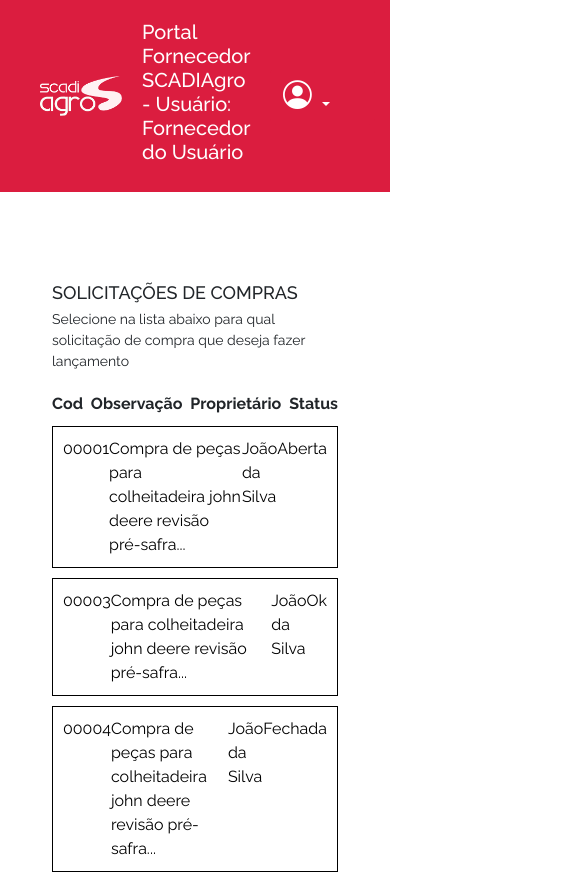
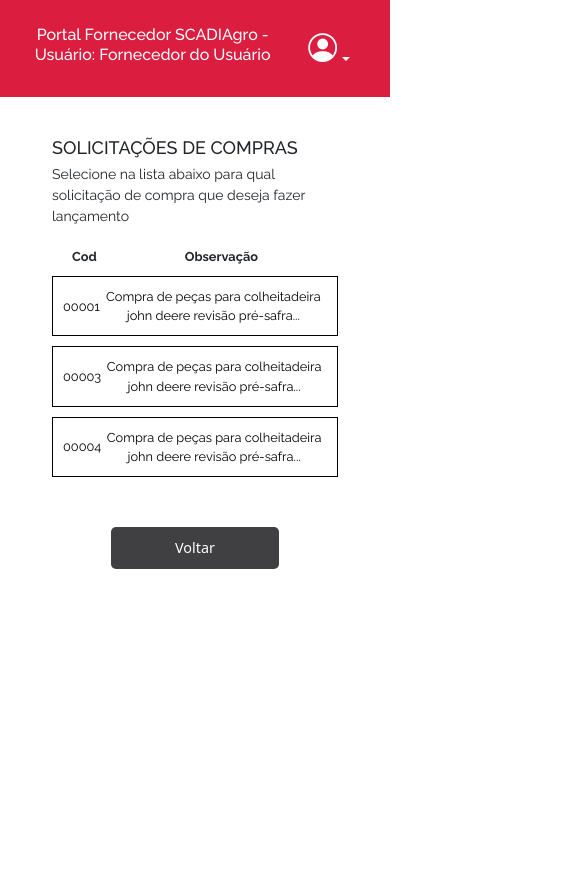
Before and after one commit to TML45/scadiago-supplier-portal, a plain HTML site: page budgets.html in a window 390 px wide. Shown: the top 875 px of the page, 585 px wide, since content can reach past the window. After the commit the page ends 844 px from the top, so only its background shows below. Drawn offline with nearby package versions, Linux system fonts and the light colour scheme; a script that the page names is missing.

Commit message:
realizada a responsividade das telas de dentro

```diff
--- a/budgets.html
+++ b/budgets.html
@@ -34,29 +34,29 @@
 
           <div class="tabela-solicitacoes">
             <div class="tabela-header">
-              <span>Cod</span>
-              <span>Observação</span>
-              <span>Proprietário</span>
-              <span>Status</span>
+              <span class="col1">Cod</span>
+              <span class="col2">Observação</span>
+              <span class="none">Proprietário</span>
+              <span class="none">Status</span>
             </div>
 
             <a href="prices.html" class="linha">
               <span>00001</span>
               <span>Compra de peças para colheitadeira john deere revisão pré-safra...</span>
-              <span>João da Silva</span>
-              <span>Aberta</span>
+              <span class="none">João da Silva</span>
+              <span class="none">Aberta</span>
             </a>
             <a href="prices.html" class="linha">
               <span>00003</span>
               <span>Compra de peças para colheitadeira john deere revisão pré-safra...</span>
-              <span>João da Silva</span>
-              <span>Ok</span>
+              <span class="none">João da Silva</span>
+              <span class="none">Ok</span>
             </a>
             <a href="prices.html" class="linha">
               <span>00004</span>
               <span>Compra de peças para colheitadeira john deere revisão pré-safra...</span>
-              <span>João da Silva</span>
-              <span>Fechada</span>
+              <span class="none">João da Silva</span>
+              <span class="none">Fechada</span>
             </a>
           </div>
         </section>
--- a/styles/budgets.css
+++ b/styles/budgets.css
@@ -126,3 +126,72 @@ main {
 .btn-voltar:hover {
   opacity: 0.9;
 }
+
+/* MOBILE */
+@media screen and (max-width: 390px) {
+
+  body, html {
+    height: 390px;
+  }
+
+  header {
+    justify-content: space-between;
+    padding: 20px;
+  }
+
+  .logo {
+    display: none;
+  }
+
+  header h1 {
+    font-size: 16px;
+    margin-left: 10px;
+    text-align: center;
+  }
+
+  #profile-icon {
+    margin-right: 20px;
+  }
+
+  .dropdown-toggle::after {
+  position: absolute;
+  right: 20px;
+  top: 65%;
+  }
+
+  .container {
+    width: 100%;
+    padding-top: 0px;
+    font-size: 0.8rem;
+  }
+
+  .tabela-solicitacoes .none {
+    display: none;
+  }
+
+  .tabela-header .col1{
+    margin-left: 20px;
+  }
+
+  .tabela-header .col2 {
+    margin-right: 80px;
+  }
+
+  .linha {
+    align-items: center;
+    text-align: center;
+    padding: 10px;
+    margin-bottom: 10px;
+    justify-content: space-around;
+  }
+
+  .btn-voltar {
+    margin: 0 auto;
+    font-size: 0.9rem;
+    width: 20vh;
+    display: flex;
+    justify-content: center;
+    text-align: center;
+  }
+
+}
--- a/styles/customers.css
+++ b/styles/customers.css
@@ -126,3 +126,72 @@ main {
 .btn-voltar:hover {
   opacity: 0.9;
 }
+
+/* MOBILE */
+@media screen and (max-width: 390px) {
+
+  body, html {
+    height: 390px;
+  }
+
+  header {
+    justify-content: space-between;
+    padding: 20px;
+  }
+
+  .logo {
+    display: none;
+  }
+
+  header h1 {
+    font-size: 16px;
+    margin-left: 10px;
+    text-align: center;
+  }
+
+  #profile-icon {
+    margin-right: 20px;
+  }
+
+  .dropdown-toggle::after {
+  position: absolute;
+  right: 20px;
+  top: 65%;
+  }
+
+  .container {
+    width: 100%;
+    padding-top: 0px;
+    font-size: 0.8rem;
+  }
+
+  .tabela-solicitacoes .none {
+    display: none;
+  }
+
+  .tabela-header .col1{
+    margin-left: 20px;
+  }
+
+  .tabela-header .col2 {
+    margin-right: 80px;
+  }
+
+  .linha {
+    align-items: center;
+    text-align: center;
+    padding: 10px;
+    margin-bottom: 10px;
+    justify-content: space-around;
+  }
+
+  .btn-voltar {
+    margin: 0 auto;
+    font-size: 0.9rem;
+    width: 20vh;
+    display: flex;
+    justify-content: center;
+    text-align: center;
+  }
+
+}
--- a/styles/edit-register.css
+++ b/styles/edit-register.css
@@ -53,7 +53,7 @@ header h1 {
 }
 
 main {
-  padding: 40px;
+  padding: 0 40px;
   flex: 1;
 }
 
@@ -63,7 +63,7 @@ main {
 }
 
 .clientes h2 {
-  font-size: 18px;
+  font-size: 1px;
   margin-bottom: 5px;
 }
 
@@ -99,7 +99,7 @@ main {
 
 .editRegister h2 {
   text-align: center;
-  font-size: 2rem;
+  font-size: 1.8rem;
   margin-bottom: 20px;
 }
 
@@ -110,13 +110,13 @@ main {
 
 .editRegister label {
   margin-bottom: 5px;
-  font-size: 1rem;
+  font-size: 0.9rem;
 }
 
 .editRegister input {
   padding: 10px;
   margin-bottom: 20px;
-  font-size: 1rem;
+  font-size: 0.9rem;
   border: 1px solid #ccc;
   border-radius: 5px;
 }
@@ -146,6 +146,7 @@ main {
   font-size: 1.1rem;
   cursor: pointer;
   text-decoration: none;
+  margin-bottom: 10px;
 }
 
 .btn-voltar:hover {
@@ -167,3 +168,63 @@ main {
 .btn-alterar:hover {
   opacity: 0.9;
 }
+
+
+/* MOBILE */
+@media screen and (max-width: 390px) {
+
+  body, html {
+    height: 390px;
+  }
+
+  header {
+    justify-content: space-between;
+    padding: 20px;
+  }
+
+  .logo {
+    display: none;
+  }
+
+  header h1 {
+    font-size: 16px;
+    margin-left: 10px;
+    text-align: center;
+  }
+
+  #profile-icon {
+    margin-right: 20px;
+  }
+
+  .dropdown-toggle::after {
+  position: absolute;
+  right: 20px;
+  top: 65%;
+  }
+
+  .container {
+    padding-top: 20px;
+  }
+
+  .editRegister h2 {
+    font-size: 1.2rem;
+  }
+
+  .editRegister p {
+    font-size: 0.8rem;
+  }
+
+  .editRegister {
+    font-size: 0.6rem;
+  }
+
+  .editRegister label, .editRegister input {
+    font-size: 0.7rem;
+  }
+
+  .btn-login, .btn-voltar, .btn-alterar {
+    font-size: 0.8rem;
+    padding: 8px;
+  }
+
+}
--- a/styles/prices.css
+++ b/styles/prices.css
@@ -173,3 +173,41 @@ main {
 .btn-alterar:hover {
   opacity: 0.9;
 }
+
+/* MOBILE */
+@media screen and (max-width: 390px) {
+
+  body, html {
+    height: 390px;
+  }
+
+  header {
+    justify-content: space-between;
+    padding: 20px;
+  }
+
+  .logo {
+    display: none;
+  }
+
+  header h1 {
+    font-size: 16px;
+    margin-left: 10px;
+    text-align: center;
+  }
+
+  #profile-icon {
+    margin-right: 20px;
+  }
+
+  .dropdown-toggle::after {
+  position: absolute;
+  right: 20px;
+  top: 65%;
+  }
+
+  .container {
+    padding-top: 20px;
+  }
+
+}
```
Also changed, not shown: imgs/agro.jpg (deleted).
